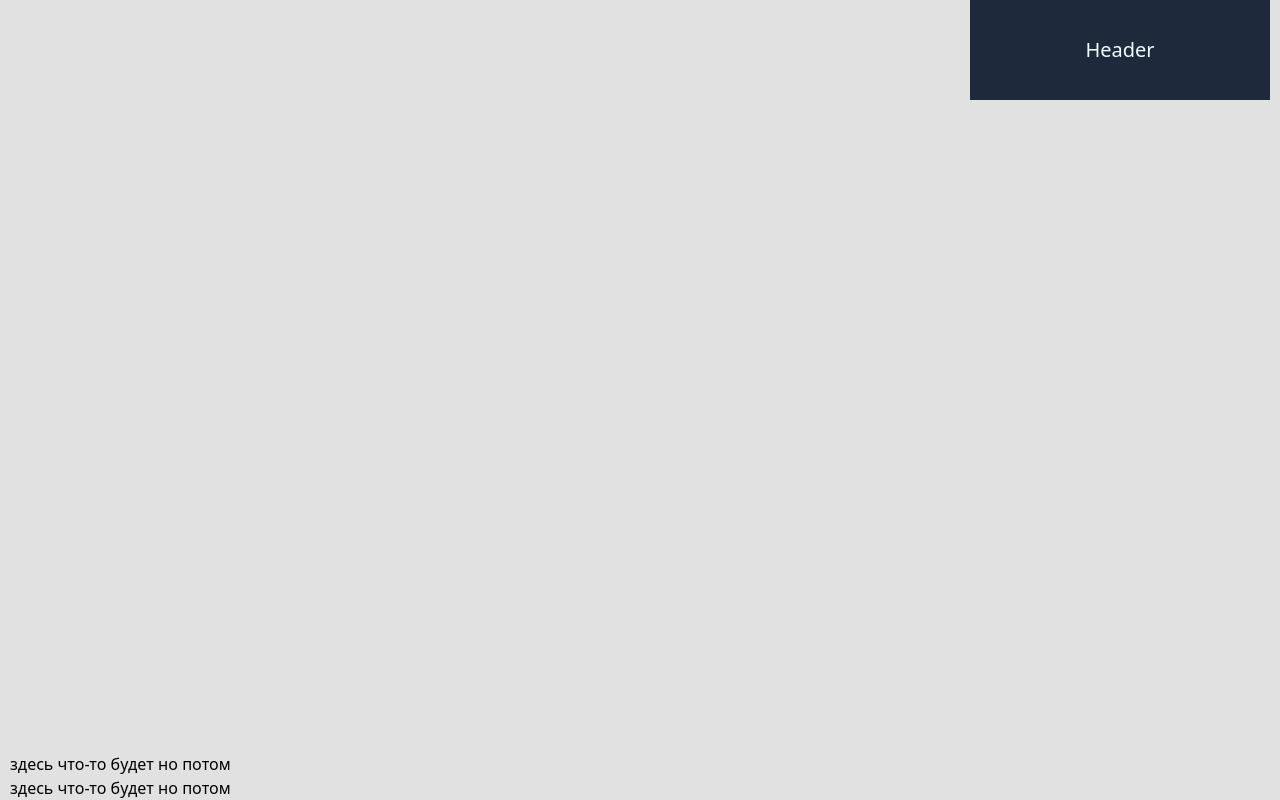
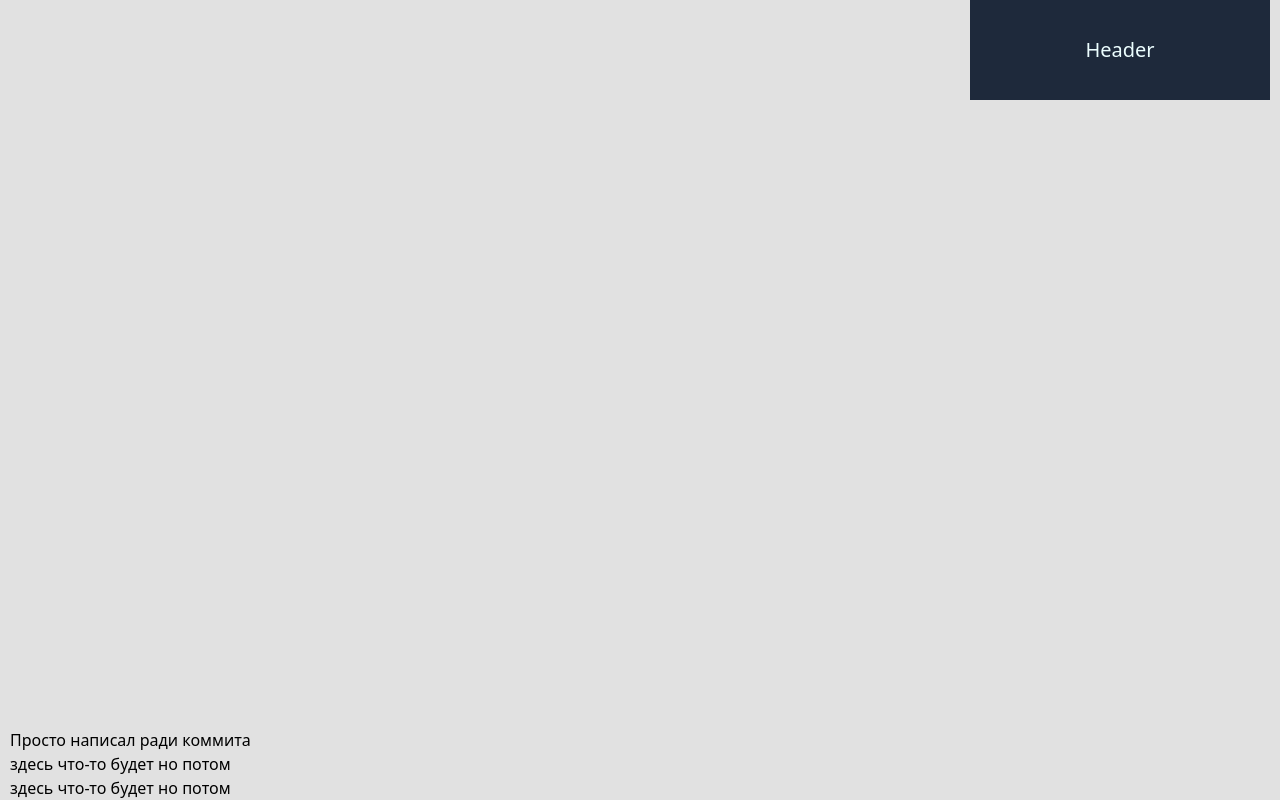
Before and after one commit to NikolayPilgun/GithubTraining, a React (Vite) app: page / in a window 1280 px wide. Built offline with nearby package versions, Linux system fonts and the light colour scheme.

Commit message:
Just for the sake of the commit

```diff
--- a/src/App.tsx
+++ b/src/App.tsx
@@ -5,6 +5,7 @@ function App() {
 		<div className="min-h-screen flex flex-col justify-between">
 			<Header />
 			<main>
+				<h1>Просто написал ради коммита</h1>
 				<p>здесь что-то будет но потом</p>
 				<p>здесь что-то будет но потом</p>
 			</main>
```
